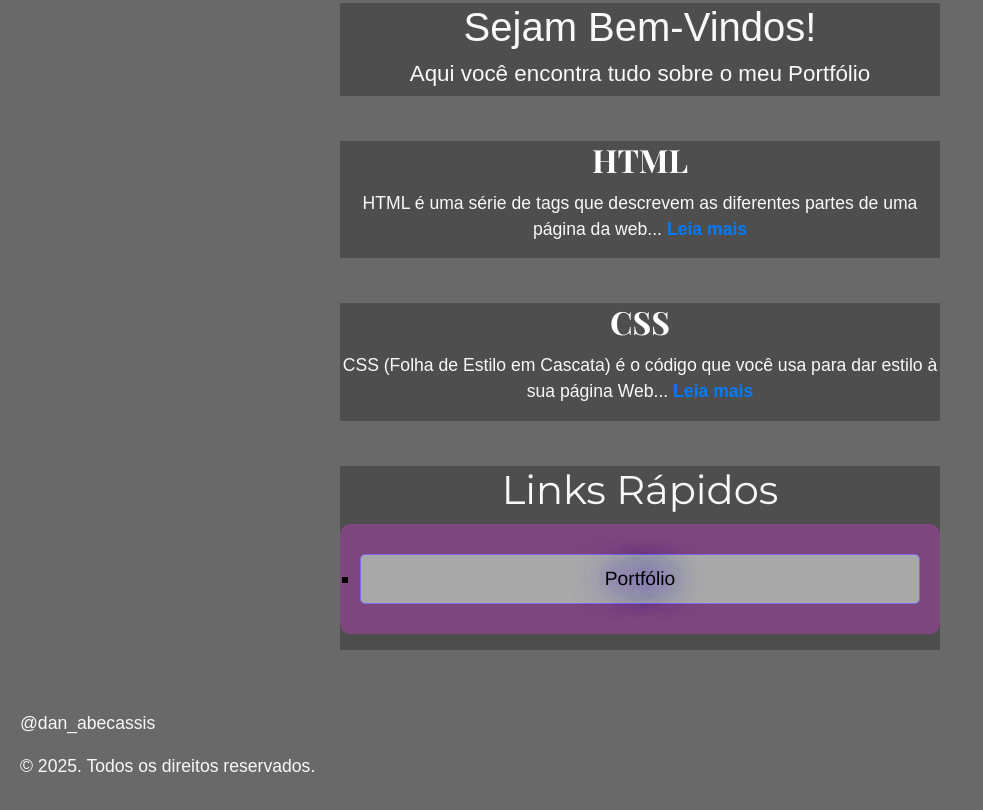
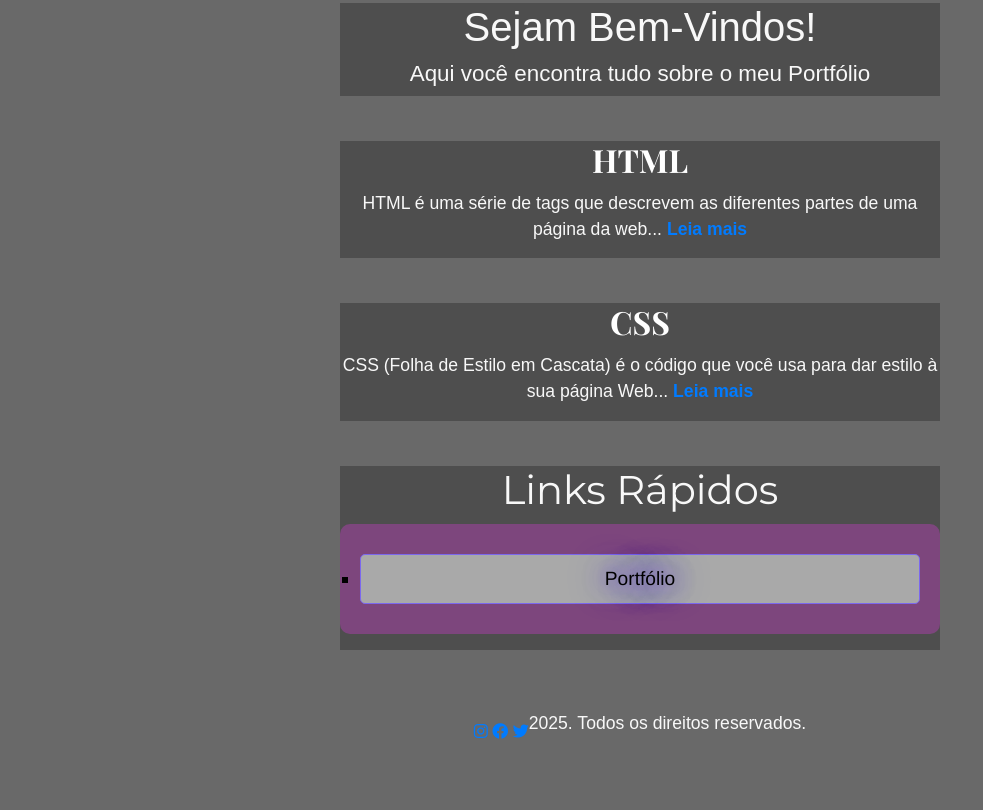
Before and after one commit to danielabks/entrega, a plain HTML site: page index.html in a window 1280 px wide. Shown: the part 460-1270 px from the top of the page, without its empty margins (0-983 px from the left). After the commit the page ends 1233 px from the top, so only its background shows below. Drawn offline with nearby package versions, Linux system fonts and the light colour scheme.

Commit message:
index atualizado

```diff
--- a/index.html
+++ b/index.html
@@ -9,6 +9,7 @@
     <title>Portfólio</title>
     <!-- Link para o Bootstrap para estilização rápida -->
     <link href="https://cdn.jsdelivr.net/npm/bootstrap@5.1.0/dist/css/bootstrap.min.css" rel="stylesheet" />
+    <link rel="stylesheet" href="https://cdnjs.cloudflare.com/ajax/libs/font-awesome/5.15.4/css/all.min.css">
     <!-- Link para o arquivo de estilo personalizado -->
     <link rel="stylesheet" href="style.css" />
     <!-- Importa a fonte Montserrat -->
@@ -36,6 +37,10 @@
           <!-- Caixa de pesquisa alinhada à direita -->
           <td style="text-align: right">
             <input type="text" placeholder="Pesquisar..." />
+            <img class="search-icon" src="imagens/lupa.JPG" alt="Lupa">
+
+
+
           </td>
         </tr>
       </table>
@@ -90,10 +95,19 @@
     </main>
 
     <!-- Rodapé -->
-    <footer>
-      <p>@dan_abecassis</p>
-
-      <p>&copy; 2025. Todos os direitos reservados.</p>
+    <footer class="footer">
+      <div class="social-icons">
+        <a href="https://www.instagram.com" target="_blank">
+          <i class="fab fa-instagram"></i>
+        </a>
+        <a href="https://www.facebook.com" target="_blank">
+          <i class="fab fa-facebook"></i>
+        </a>
+        <a href="https://www.twitter.com" target="_blank">
+          <i class="fab fa-twitter"></i>
+        </a>
+      </div>
+      <p>2025. Todos os direitos reservados.</p>
     </footer>
   </body>
 </html>
```
